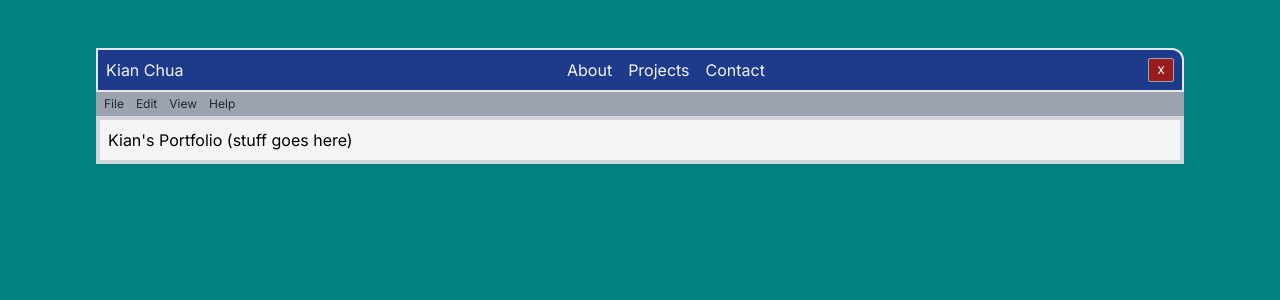
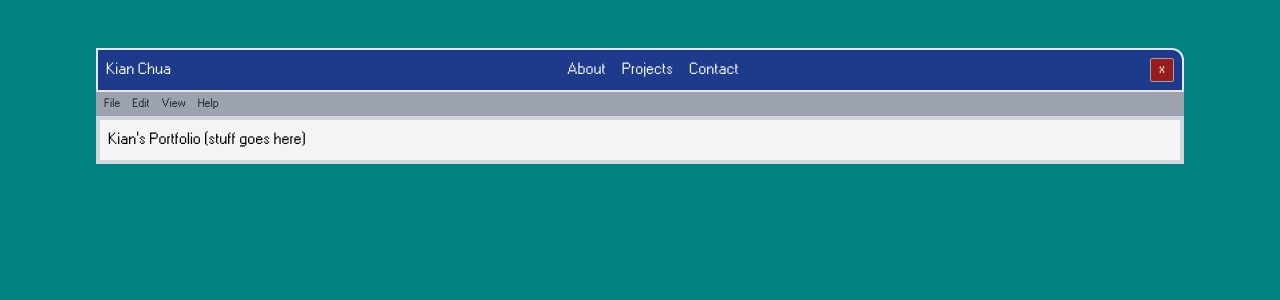
Before and after one commit to kodename-kian/portfolio, a Next.js app: page / in a window 1280 px wide. Shown: the top 300 px of the page. Built offline with nearby package versions, Linux system fonts and the light colour scheme.

Commit message:
add font

```diff
--- a/src/app/layout.tsx
+++ b/src/app/layout.tsx
@@ -1,10 +1,13 @@
 import type { Metadata } from "next";
-import { Inter } from "next/font/google";
+import localFont from "next/font/local";
 import "./globals.css";
 
 import Header from "@/components/Header";
 
-const inter = Inter({ subsets: ["latin"] });
+const font95 = localFont({
+  src: '../fonts/w95fa.woff2',
+  display: 'swap',
+})
 
 export const metadata: Metadata = {
   title: "Kian Chua",
@@ -18,7 +21,7 @@ export default function RootLayout({
 }>) {
   return (
     <html lang="en">
-      <body className={inter.className}>
+      <body className={font95.className}>
         <main className="flex min-h-screen flex-col items-center bg-window">
           <div className="w-full h-full md:pl-24 md:pr-24 p-12">
             <Header />
```
Also changed, not shown: package.json (+6 -5 lines), src/fonts/w95fa.woff2 (added), 1 other file (tests, documents, lock files or other folders).
